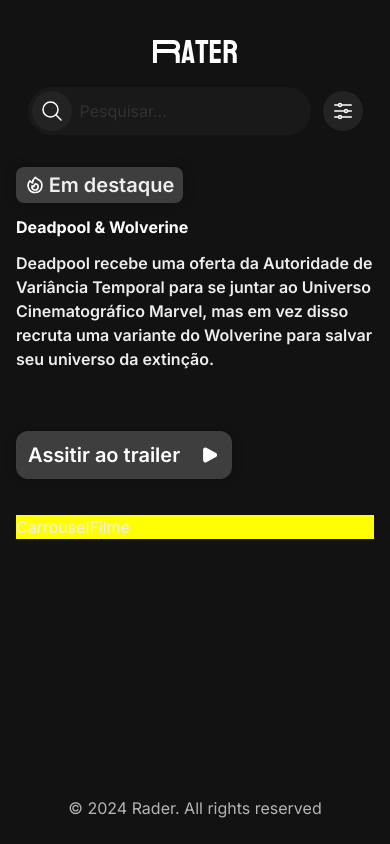
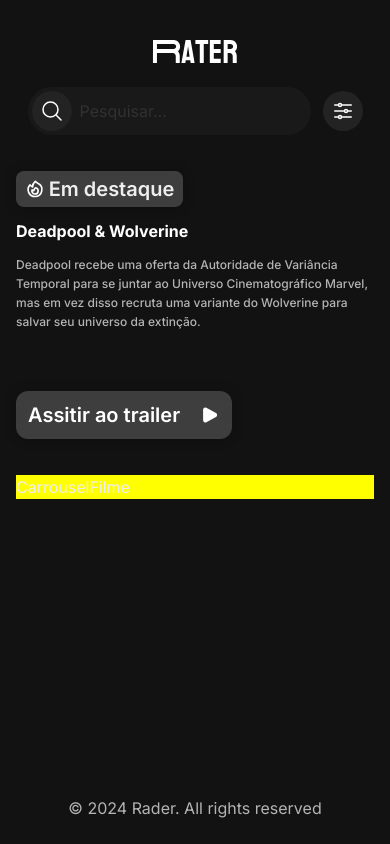
Before and after one commit to matheusgrodrigues/rater-app, a React (Create React App) app: page / in a window 390 px wide. Built offline with nearby package versions, Linux system fonts and the light colour scheme.

Commit message:
Ajustando responsividade da legenda

```diff
--- a/src/components/organisms/CardFilmeDestaque.tsx
+++ b/src/components/organisms/CardFilmeDestaque.tsx
@@ -47,11 +47,6 @@
         )}
 `;
 
-const CardFilmeDestaqueSinopse = styled.div`
-    margin-bottom: ${({ theme }) => theme.ref.spacing['48']};
-    max-width: ${({ theme }) => theme.utils.pxToRem(555)};
-`;
-
 const CardFilmeDestaqueTitle = styled(Heading)`
     font-size: ${({ theme }) => theme.ref.fontSize['16']};
 
@@ -63,6 +58,29 @@
 `
         )}
 `;
+
+const CardFilmeDestaqueSinopse = styled.div`
+    margin-bottom: ${({ theme }) => theme.ref.spacing['48']};
+    max-width: ${({ theme }) => theme.utils.pxToRem(555)};
+`;
+
+const CardFilmeDestaqueSinopseText = styled(Paragraph)`
+    font-size: ${({ theme }) => theme.ref.fontSize['12']};
+    color: ${({ theme }) => theme.ref.colors['secondary-accessible-text-11']};
+    line-height: ${({ theme }) => theme.ref.lineHeight['19']};
+    font-weight: ${({ theme }) => theme.ref.fontWeight['500']};
+
+    ${({ theme }) =>
+        theme.utils.screen(
+            'md',
+            `
+                color: ${theme.ref.colors['secondary-accessible-text-12']};
+                line-height: ${theme.ref.lineHeight['24']};
+                font-size: ${theme.ref.fontSize['16']};
+`
+        )}
+`;
+
 interface CardFilmeDestaqueProps
     extends React.DetailedHTMLProps<React.HTMLAttributes<HTMLDivElement>, HTMLDivElement> {}
 
@@ -111,7 +129,7 @@
                 </CardFilmeDestaqueSpec>
 
                 <CardFilmeDestaqueSinopse>
-                    <Paragraph
+                    <CardFilmeDestaqueSinopseText
                         data-testid="card-filme-destaque-sinopse"
                         config={{
                             fontWeight: 600,
@@ -122,7 +140,7 @@
                         Deadpool recebe uma oferta da Autoridade de Variância Temporal para se juntar ao Universo
                         Cinematográfico Marvel, mas em vez disso recruta uma variante do Wolverine para salvar seu
                         universo da extinção.
-                    </Paragraph>
+                    </CardFilmeDestaqueSinopseText>
                 </CardFilmeDestaqueSinopse>
 
                 <Button config={{ variant: 'transparent-button' }}>
--- a/src/config/theme.ts
+++ b/src/config/theme.ts
@@ -79,10 +79,18 @@
 };
 
 const utils = {
-    screen: (bp: 'sm' | 'md' | 'lg' | 'xl' | '2xl', content: string) =>
-        `@media screen and (min-width: ${ref.breakpoint[bp]}) {
-        ${content}
-      }`,
+    screen: (bp: 'sm' | 'md' | 'lg' | 'xl' | '2xl', content: string) => {
+        const result =
+            bp === 'sm'
+                ? `@media screen and (max-width: ${ref.breakpoint[bp]}) {
+            ${content}
+          }`
+                : `@media screen and (min-width: ${ref.breakpoint[bp]}) {
+            ${content}
+          }`;
+
+        return result;
+    },
 
     container: () => `
         max-width: ${ref.breakpoint['2xl']};
```
